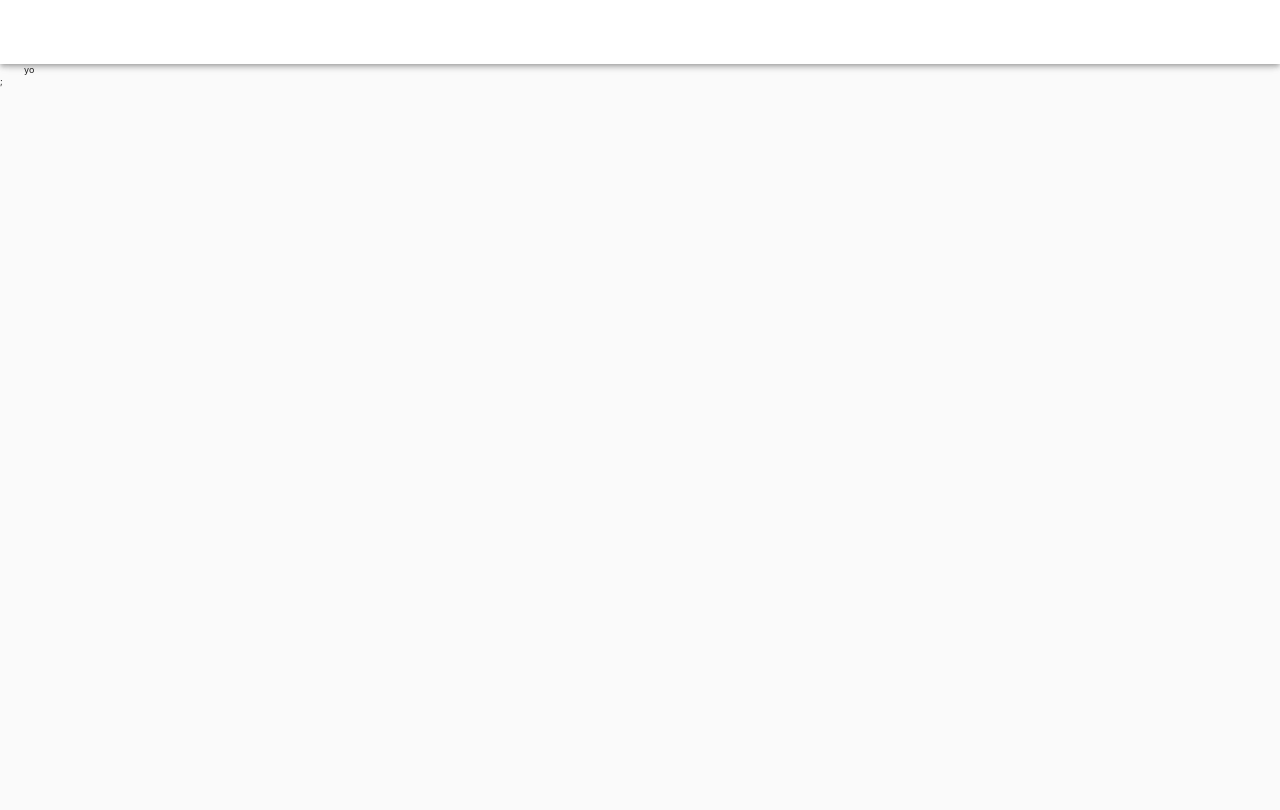
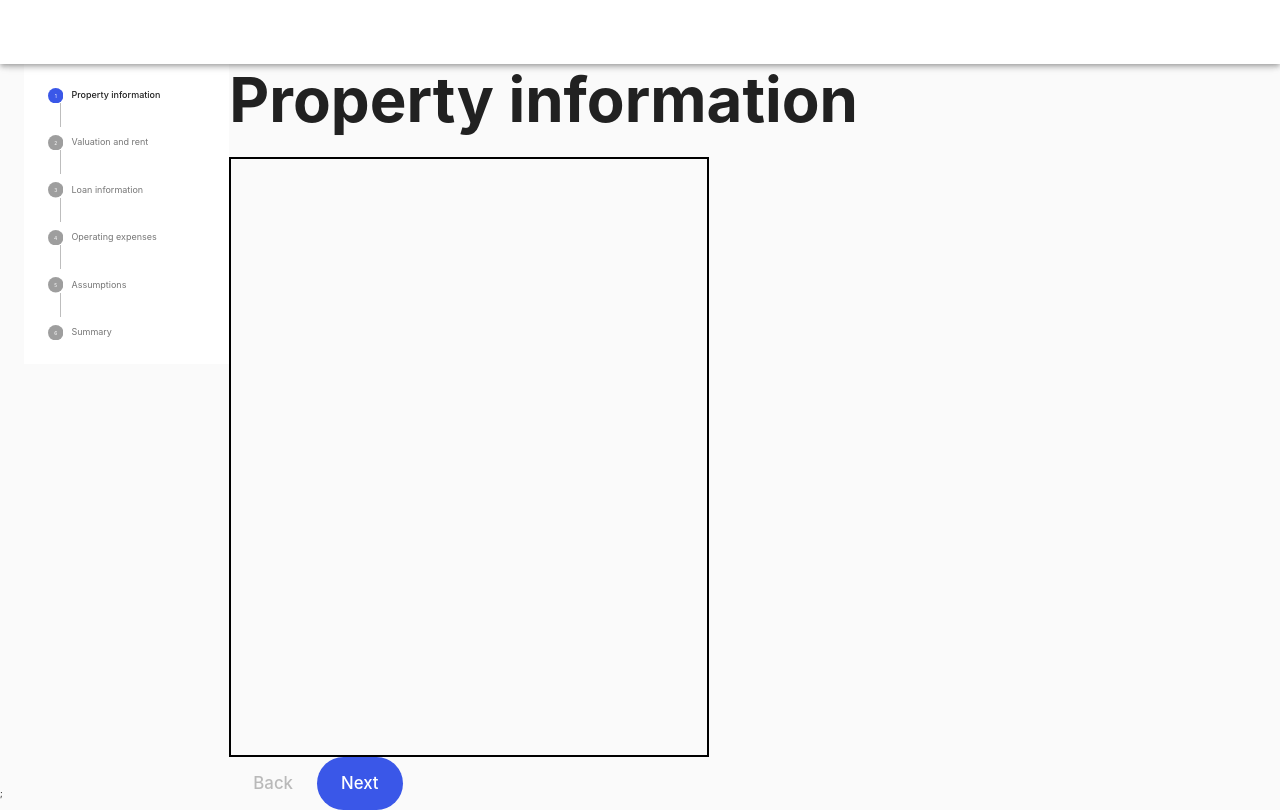
Before and after one commit to KevinNeewen/PropertyAppForm, a React (Create React App) app: page /propertyForm in a window 1280 px wide. Built offline with nearby package versions, Linux system fonts and the light colour scheme.

Commit message:
Form Stepper Skeleton

```diff
--- a/src/components/Button/index.tsx
+++ b/src/components/Button/index.tsx
@@ -7,15 +7,17 @@ export interface MyProps extends WithStyles<typeof styles> {
     children: React.ReactNode;
     invisible?: boolean;
     onClick: (event: React.MouseEvent<HTMLButtonElement>) => void;
+    disabled?: boolean;
 }
 
 const Button = (props: MyProps) => {
-    const { children, classes, onClick } = props;
+    const { children, classes, onClick, disabled } = props;
 
     return (
         <MuiButton //
             className={classes.button}
             onClick={onClick}
+            disabled={disabled}
         >
             {children}
         </MuiButton>
--- a/src/components/Page/styles.ts
+++ b/src/components/Page/styles.ts
@@ -1,9 +1,12 @@
 import { Theme } from '@material-ui/core';
 import { createStyles } from '@material-ui/styles';
+import { callbackify } from 'util';
 
 const styles = (theme: Theme): any =>
     createStyles({
-        page: {},
+        page: {
+            height: '98.5%',
+        },
         toolBar: {},
         appBar: {
             backgroundColor: '#fff',
--- a/src/containers/GetStartedPage/index.tsx
+++ b/src/containers/GetStartedPage/index.tsx
@@ -38,10 +38,14 @@ const GetStartedPage = (props: MyProps) => {
         );
     };
 
+    const renderAppBarContent = () => {
+        return <Header variant="h4">Logo</Header>;
+    };
+
     return (
         <Page //
             classes={{ toolBar: classes.toolBar }}
-            appBarContent={<Header variant="h4">Logo</Header>}
+            appBarContent={renderAppBarContent()}
         >
             <Container //
                 disableGutters
--- /dev/null
+++ b/src/containers/PropertyFormPage/formSteps.ts
@@ -0,0 +1,17 @@
+export enum PropertyFormStepsEnum {
+    PropertyInformation = 0,
+    ValuationAndRent = 1,
+    LoanInformation = 2,
+    OperatingExpenses = 3,
+    Assumptions = 4,
+    Summary = 5,
+}
+
+export const PropertyFormStepsToDescriptionMap = {
+    [PropertyFormStepsEnum.PropertyInformation]: 'Property information',
+    [PropertyFormStepsEnum.ValuationAndRent]: 'Valuation and rent',
+    [PropertyFormStepsEnum.LoanInformation]: 'Loan information',
+    [PropertyFormStepsEnum.OperatingExpenses]: 'Operating expenses',
+    [PropertyFormStepsEnum.Assumptions]: 'Assumptions',
+    [PropertyFormStepsEnum.Summary]: 'Summary',
+};
--- a/src/containers/PropertyFormPage/index.tsx
+++ b/src/containers/PropertyFormPage/index.tsx
@@ -1,14 +1,61 @@
-import React from 'react';
+import React, { useState } from 'react';
 import Page from '../../components/Page';
+import { PropertyFormStepsEnum, PropertyFormStepsToDescriptionMap } from './formSteps';
+import { Stepper, Step, StepLabel, StepContent, Grid } from '@material-ui/core';
+import Button from '../../components/Button';
+import Header from '../../components/Header';
+import { WithStyles, withStyles } from '@material-ui/styles';
+import styles from './styles';
 
-interface MyProps {}
+interface MyProps extends WithStyles<typeof styles> {}
 
 const PropertyFormPage = (props: MyProps) => {
+    const { classes } = props;
+    const [activeStep, setActiveStep] = useState<PropertyFormStepsEnum>(0);
+
+    const handleNextStep = () => {
+        setActiveStep((prevActiveStep) => prevActiveStep + 1);
+    };
+
+    const handlePrevStep = () => {
+        setActiveStep((prevActiveStep) => prevActiveStep - 1);
+    };
+
+    const goToStep = (step: PropertyFormStepsEnum) => {
+        setActiveStep(step);
+    };
+
+    const getSteps = () => {
+        return Object.values(PropertyFormStepsToDescriptionMap);
+    };
+
+    const steps = getSteps();
+
     return (
         <Page appBarContent={<div></div>}>
-            <span>yo</span>
+            <Grid container direction="row">
+                <Grid item xs={2}>
+                    <Stepper activeStep={activeStep} orientation="vertical">
+                        {steps.map((label, index) => (
+                            <Step key={index}>
+                                <StepLabel>{label}</StepLabel>
+                            </Step>
+                        ))}
+                    </Stepper>
+                </Grid>
+                <Grid item xs={9}>
+                    <Header variant="h1">{PropertyFormStepsToDescriptionMap[activeStep]}</Header>
+                    <div className={classes.form}></div>
+                    <div>
+                        <Button invisible disabled={activeStep === 0} onClick={handlePrevStep}>
+                            Back
+                        </Button>
+                        <Button onClick={handleNextStep}>{activeStep === steps.length - 1 ? 'Submit' : 'Next'}</Button>
+                    </div>
+                </Grid>
+            </Grid>
         </Page>
     );
 };
 
-export default PropertyFormPage;
+export default withStyles(styles)(PropertyFormPage);
--- /dev/null
+++ b/src/containers/PropertyFormPage/styles.ts
@@ -0,0 +1,13 @@
+import { Theme } from '@material-ui/core';
+import { createStyles } from '@material-ui/styles';
+
+const styles = (theme: Theme) =>
+    createStyles({
+        form: {
+            height: '50rem',
+            width: '40rem',
+            border: '2px solid black',
+        },
+    });
+
+export default styles;
```
